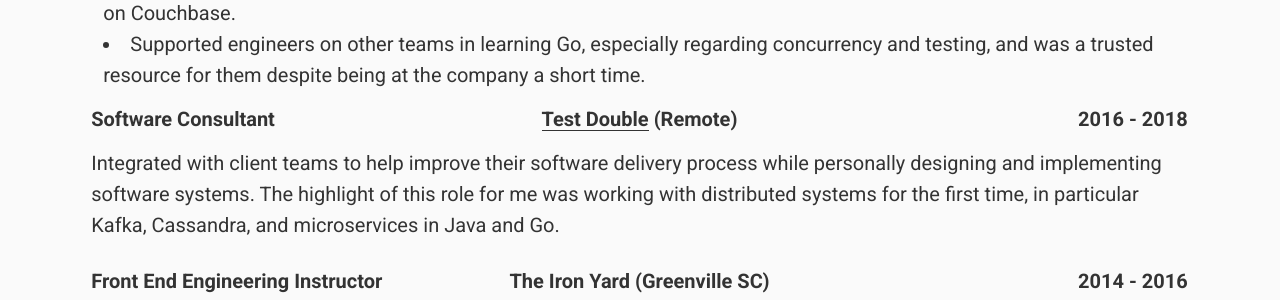
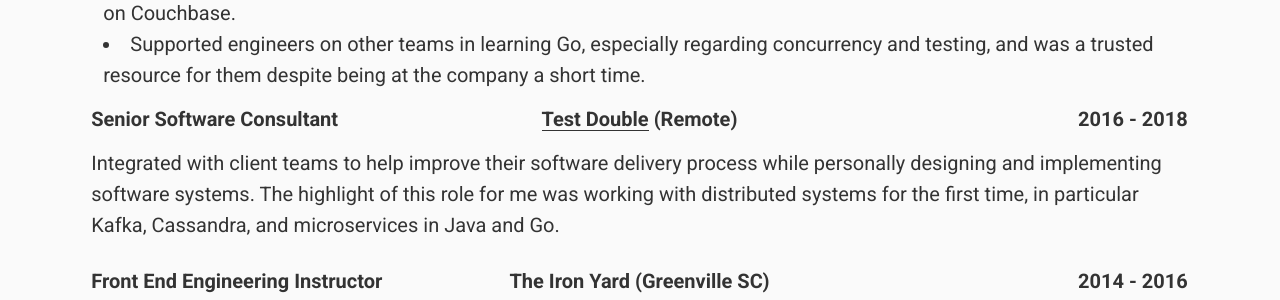
Before and after one commit to jacobthemyth/jacobthemyth.github.io, a Jekyll site: the page built from resume.md, in a window 1280 px wide and 900 px high, scrolled down 2130 px. Shown: the part 153-453 px from the top of the window. Built offline with Jekyll 4.4.1, drawn with Linux system fonts in a browser that asks for light colours; nearby versions of some CDN libraries; library files that are not in the unit come from our copies; our own code applies the rules of GitHub Pages for plain Markdown files.

Commit message:
Update resume

```diff
--- a/resume.md
+++ b/resume.md
@@ -84,7 +84,7 @@
 - Led a team of 3 engineers extracting a service from a monolithic .NET web application on MSSQL to a Go microservice on Couchbase.
 - Supported engineers on other teams in learning Go, especially regarding concurrency and testing, and was a trusted resource for them despite being at the company a short time.
 
-#### Software Consultant
+#### Senior Software Consultant
 {: .inline-left}
 #### [Test Double](https://testdouble.com)&nbsp;(Remote)
 {: .inline-center}
```
